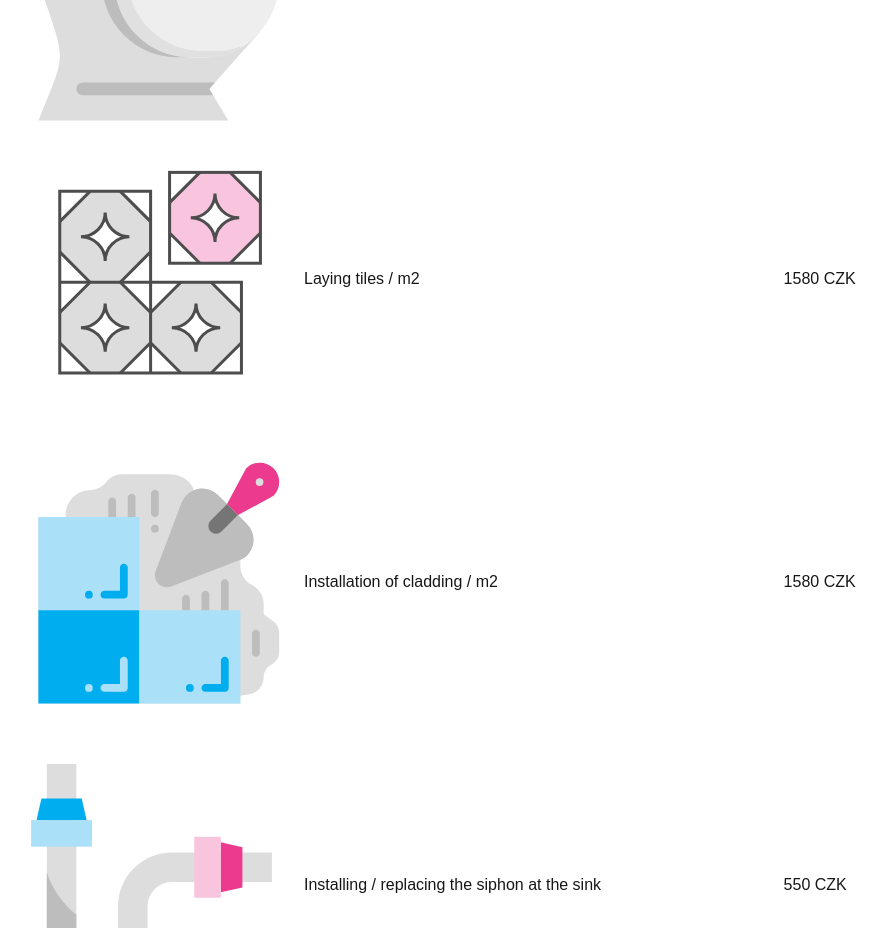
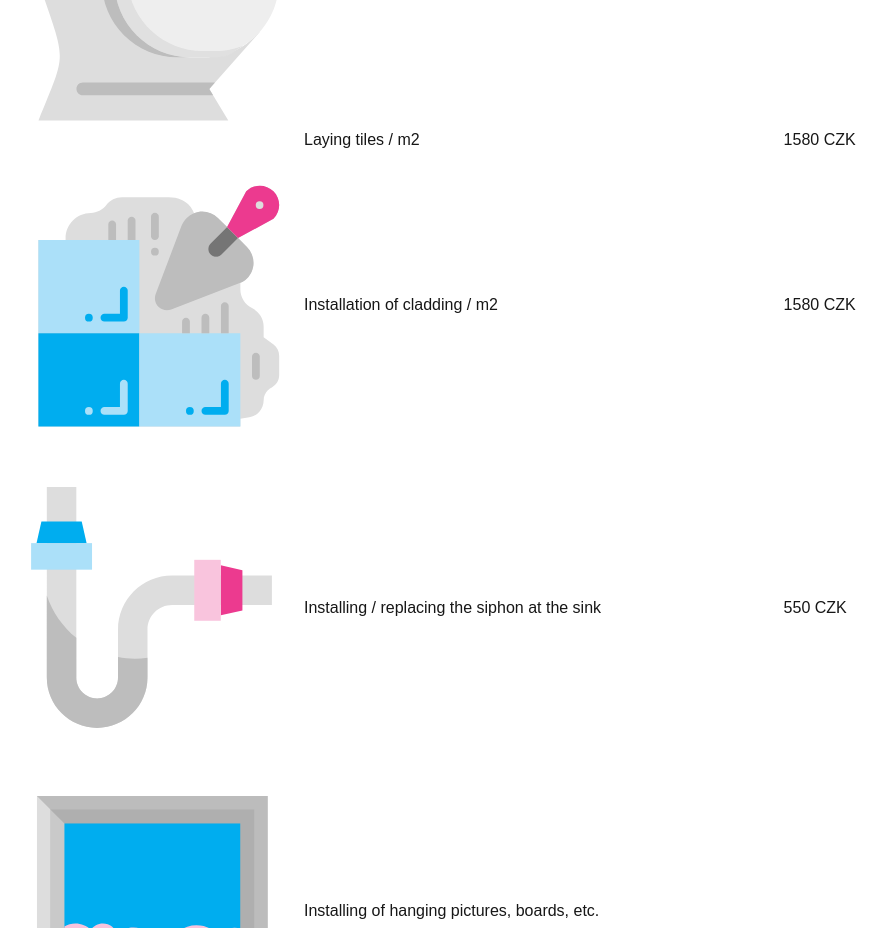
Before and after one commit to HonzaPenicka/plumbering, a Next.js app: page /price-list in a window 1280 px wide. Shown: the part 880-1808 px from the top of the page, without its empty margins (0-888 px from the left). Built offline with nearby package versions, Linux system fonts and the light colour scheme; some icons are missing.

Commit message:
Update price-list.tsx

```diff
--- a/src/pages/price-list.tsx
+++ b/src/pages/price-list.tsx
@@ -9,6 +9,7 @@ import 'swiper/css/pagination';
 import { GiHamburgerMenu } from 'react-icons/gi';
 import { MdMailOutline } from 'react-icons/md';
 import { FaPhone } from 'react-icons/fa';
+import { PolozeniDlazby } from '../../public/icon/polozeni-dlazby';
 
 const geistSans = localFont({
   src: './fonts/GeistVF.woff',
@@ -184,7 +185,7 @@ export default function PriceList() {
                   </tr>
                   <tr>
                     <td className="border-t border-blue-500 px-2 py-2 md:px-4 md:py-4">
-                      <img className='w-12 justify-center' src="/img/hero/Položení dlažby m2.svg" alt="" />
+                      <PolozeniDlazby />
                     </td>
                     <td className="border border-blue-500 px-2 py-2 md:px-4 md:py-4">
                       Laying tiles / m2
```
